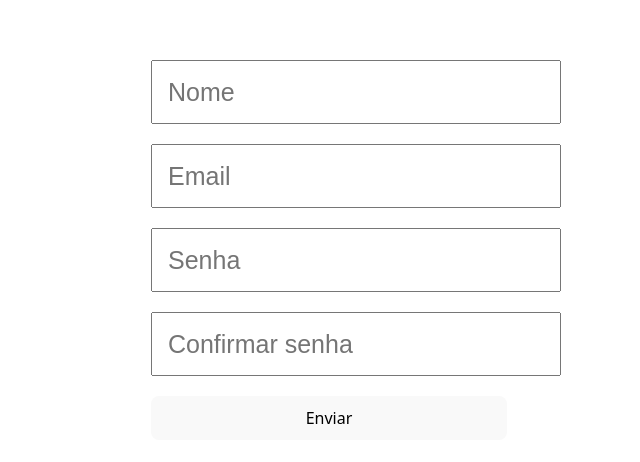
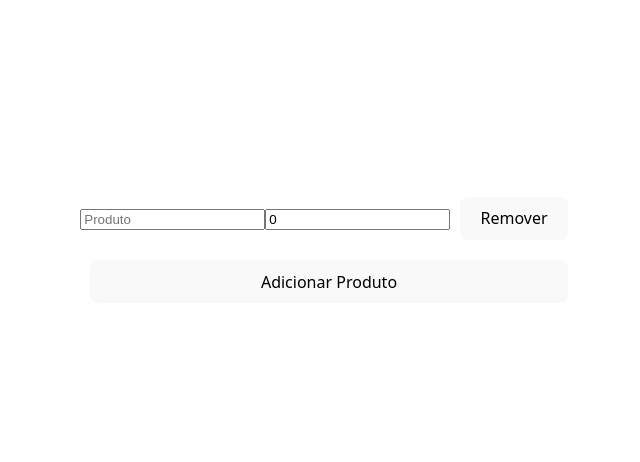
Before and after one commit to CastilhoY/ReactHookFormFundamentos, a React (Vite) app: page / in a window 1280 px wide. Shown: the part 150-612 px from the top of the page, without its empty margins (311-951 px from the left). Built offline with nearby package versions, Linux system fonts and the light colour scheme.

Commit message:
feat: aprendendo a usar o usefieldarray

```diff
--- a/src/App.tsx
+++ b/src/App.tsx
@@ -1,45 +1,35 @@
-import { useForm } from "react-hook-form";
+import { useFieldArray, useForm } from "react-hook-form";
 import "react-datepicker/dist/react-datepicker.css";
 import { z } from "zod";
 import { zodResolver } from "@hookform/resolvers/zod";
 import "./App.css";
 
-const schema = z
-  .object({
+const schema = z.object({
   nome: z.string().min(3, "O nome deve ter pelo menos 3 caracteres"),
-    email: z
+  produtos: z.array(
+    z.object({
+      nome: z
         .string()
-      .toLowerCase()
-      .pipe(
-        z.email("Formato de email inválido, ex. de email válido: nome@mail.com")
+        .min(3, "O nome do produto deve ter pelo menos 3 caracteres"),
+      quantidade: z.number().min(1, "A quantidade deve ser no mínimo 1"),
+    })
   ),
-    senha: z
-      .string()
-      .min(6, "A senha deve ter pelo menos 6 caracteres")
-      .regex(/^[A-Za-z0-9]+$/, "a senha deve conter apenas letras e números"),
-    ConfirmarSenha: z
-      .string()
-      .min(6, "A senha deve ter pelo menos 6 caracteres"),
-  })
-
-  .refine((data) => data.senha === data.ConfirmarSenha, {
-    message: "As senhas não conferem",
-    path: ["ConfirmarSenha"],
 });
 
 type FormData = z.infer<typeof schema>;
 
 function App() {
-  const {
-    register,
-    formState: { errors },
-    handleSubmit,
-  } = useForm<FormData>({
+  const { control, handleSubmit, register } = useForm<FormData>({
     resolver: zodResolver(schema),
     defaultValues: {
       nome: "",
-      email: "",
+      produtos: [{ nome: "", quantidade: 0 }],
     },
+  });
+
+  const { fields, append, remove } = useFieldArray({
+    control,
+    name: "produtos",
   });
 
   const enviarDados = (data: FormData) => {
@@ -49,39 +39,30 @@ function App() {
   return (
     <>
       <form className="form" onSubmit={handleSubmit(enviarDados)}>
+        {fields.map((field, index) => (
+          <div key={field.id}>
+            <input placeholder="Produto" {...register(`produtos.${index}.nome`)} />
             <input
-          {...register("nome")}
-          type="text"
-          placeholder="Nome"
-          className="inputText"
+              type="number"
+              {...register(`produtos.${index}.quantidade`, {
+                valueAsNumber: true,
+              })}
             />
-        <p>{errors.nome?.message}</p>
+            <button type="button" onClick={() => remove(index)}>
+              Remover
+            </button>
+          </div>
+        ))}
 
-        <input
-          {...register("email")}
-          type="email"
-          placeholder="Email"
-          className="inputText"
-        />
-        <p>{errors.email?.message}</p>
-
-        <input
-          {...register("senha")}
-          type="password"
-          placeholder="Senha"
-          className="inputText"
-        />
-        <p>{errors.senha?.message}</p>
-
-        <input
-          {...register("ConfirmarSenha")}
-          type="password"
-          placeholder="Confirmar senha"
-          className="inputText"
-        />
-        <p>{errors.ConfirmarSenha?.message}</p>
-
-        <button type="submit">Enviar</button>
+        <button
+          type="button"
+          onClick={() => append({
+            nome: "",
+            quantidade: 1,
+          })}
+        >
+          Adicionar Produto
+        </button>
       </form>
     </>
   );
```
Lines whose indentation alone changed are shown as unchanged.
